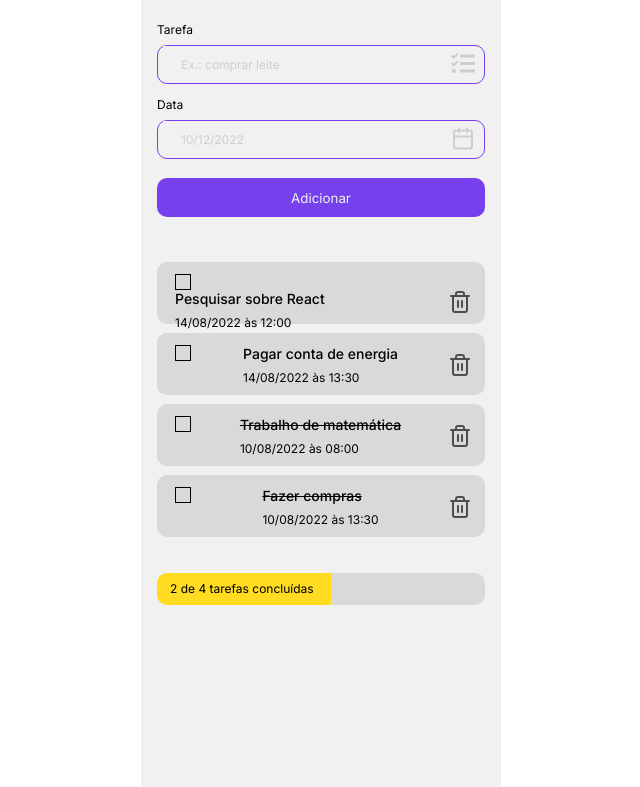
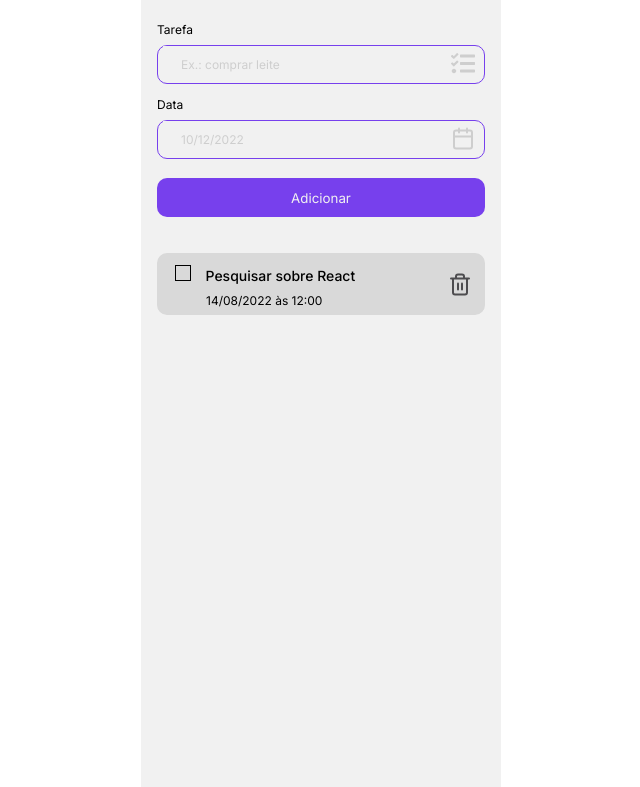
Before and after one commit to pri01teodoro/front-app, a plain HTML site: page index.html in a window 1280 px wide. Shown: the part 67-854 px from the top of the page, without its empty margins (319-959 px from the left). Drawn offline with Linux system fonts and the light colour scheme.

Commit message:
Refazendo check

```diff
--- a/assets/style.css
+++ b/assets/style.css
@@ -135,15 +135,17 @@ input[type=text]{
     height: 62px;
     background: #D9D9D9;
     border-radius: 10px;
-    margin-top: 9px;
+    /* margin-top: 9px; */
 }
 
 .container-texto{
     display: flex;
     justify-content: space-between;
-    margin-top: 12px;
+
+}
+
+.box{
     margin-left: 18px;
-
 }
 
 
@@ -154,6 +156,7 @@ input[type=text]{
     background-color: #D9D9D9;
     border: 1px solid #000000;
     cursor: pointer;
+    margin-top: 12px;
     /* position: relative; */
 }
 
@@ -169,16 +172,20 @@ input[type=text]{
 .texto{
     font-weight: 500;
     font-size: 14px;
+    margin-left: 10px;
 }
 
 .texto2{
+    display: block;
     font-weight: 400;
     font-size: 12px;
     margin-top: 8px;
+    margin-left: 31px;
 }
 
 .vector{
     margin-right: 15px;
+    margin-top: 8px;
 }
 
 .span{
--- a/index.html
+++ b/index.html
@@ -48,16 +48,15 @@
         <div class="container-tarefas">
             <div class="quadro-tarefas">
                 <div class="container-texto">
-                    <div class="container-texto2">
-                        <input type="checkbox" class="check">
-                        <p class="texto">Pesquisar sobre React</p>
-                        <p class="texto2">14/08/2022 às 12:00</p>
-                    </div>
+                <div class="box">
+                    <input name="check1" id="check1" type="checkbox" class="check">
+                    <label class="texto">Pesquisar sobre React</label>
+                    <p class="texto2">14/08/2022 às 12:00</p>
+                </div>
                     <img src="assets/imgs/lixeira2.svg" class="vector">
-                </div>
             </div>
 
-            <div class="quadro-tarefas">
+            <!-- <div class="quadro-tarefas">
                 <div class="container-texto">
                     <input type="checkbox" class="check">
                     <div class="container-texto2">
@@ -96,7 +95,7 @@
                 <p class="texto-marcador">2 de 4 tarefas concluídas</p>
             </div>
             <div class="marcador2"></div>
-        </div>
+        </div> -->
     </main>
 </body>
 </html>
```
